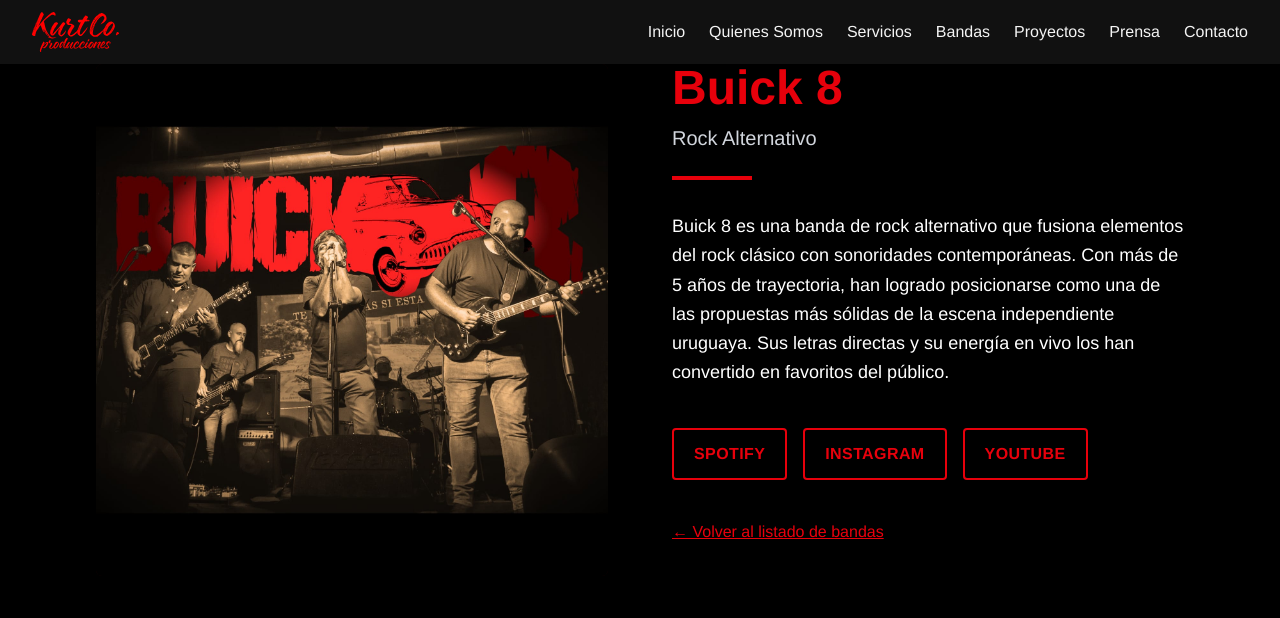
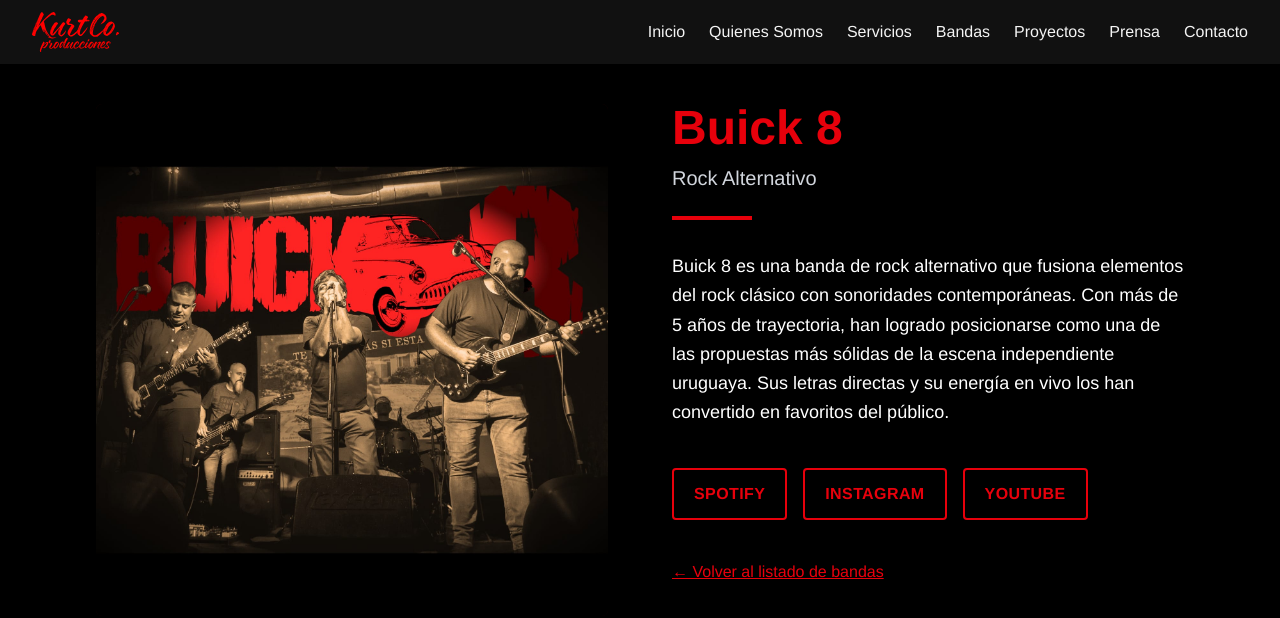
Before and after one commit to joy-amorin/kurtco-producciones-web, a Next.js app in the folder kurtco-producciones/: page /bandas/buick-8 in a window 1280 px wide. Shown: the top 618 px of the page. Built offline with nearby package versions, Linux system fonts and the light colour scheme.

Commit message:
style: add mt in band details to separate the description from Navbar

```diff
--- a/kurtco-producciones/src/app/bandas/[slug]/page.js
+++ b/kurtco-producciones/src/app/bandas/[slug]/page.js
@@ -25,7 +25,7 @@
 
   return (
     <section className="min-h-screen bg-black text-white px-6 py-16 md:px-12 lg:px-24">
-      <div className="max-w-6xl mx-auto flex flex-col lg:flex-row items-start gap-10 lg:gap-16">
+      <div className="max-w-6xl mx-auto flex flex-col lg:flex-row items-start gap-10 lg:gap-16 mt-10">
         {/* Imagen */}
         <div className="w-full lg:w-1/2 rounded-md overflow-hidden shadow-lg">
           <img
```
